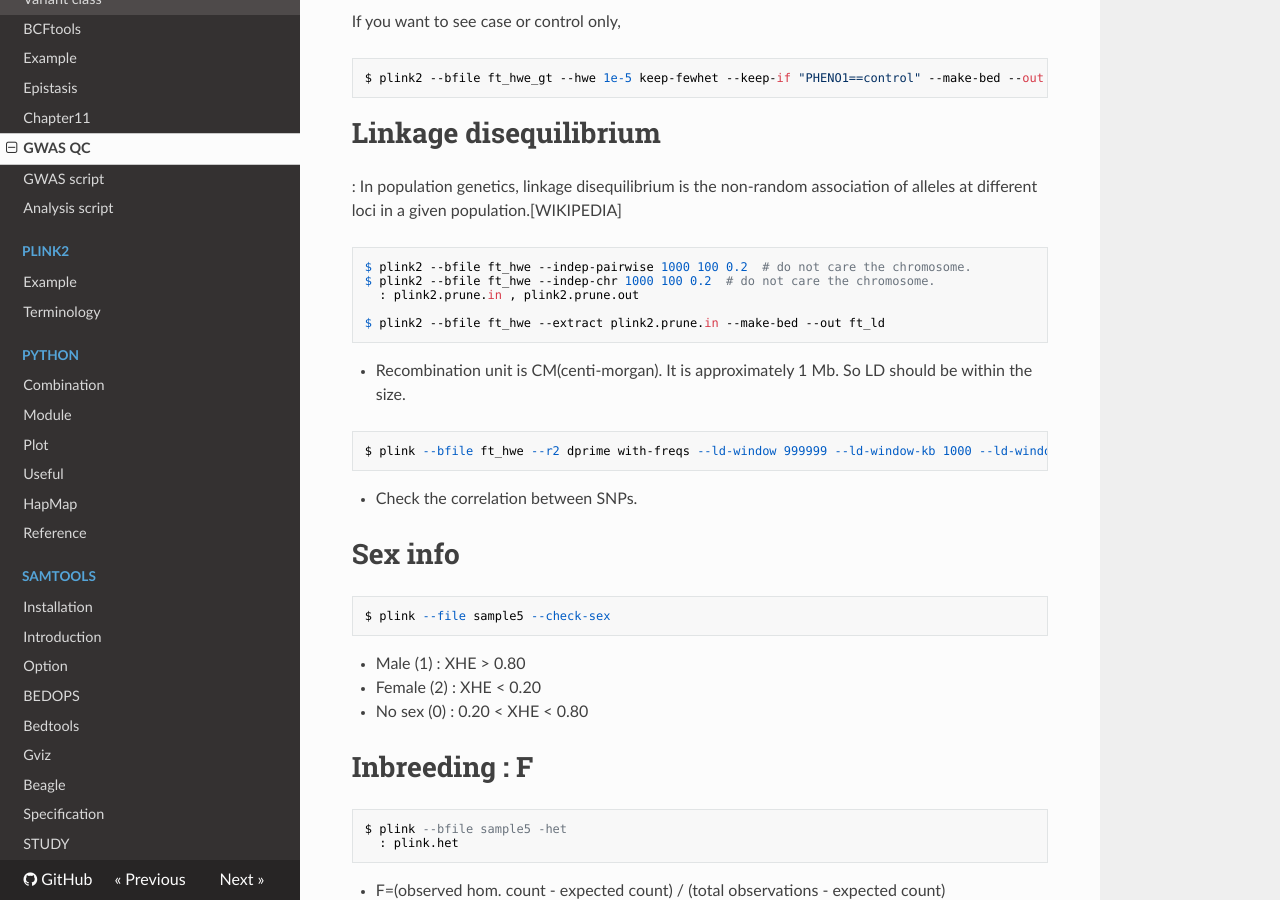
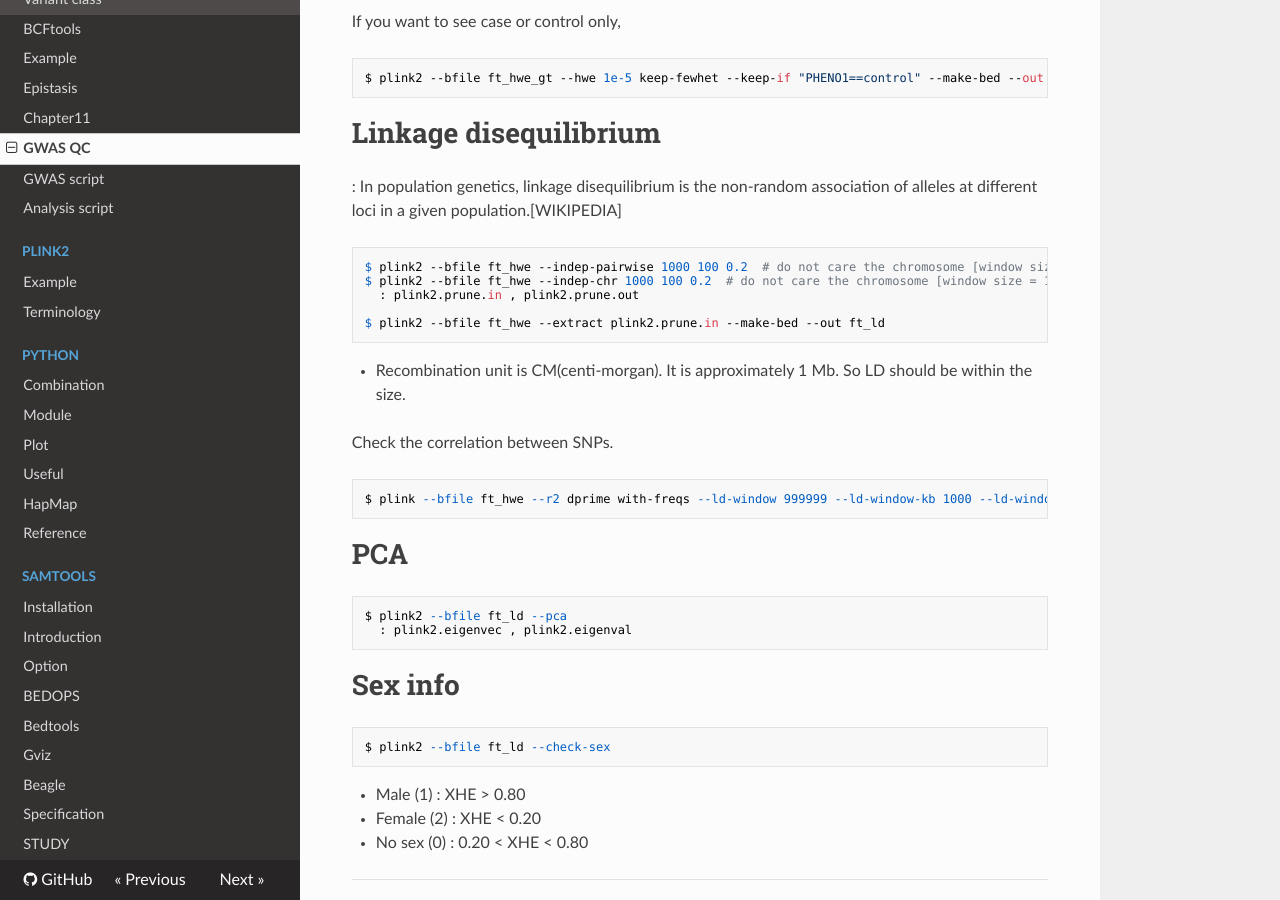
Before and after one commit to WonyoungCho/plink, an MkDocs documentation site: the page built from docs/GWAS.md, in a window 1280 px wide and 900 px high, scrolled down 1832 px. Built offline with MkDocs 1.6.1, drawn with Linux system fonts in a browser that asks for light colours; nearby versions of some CDN libraries; old or Windows-style settings are respelled for this version of MkDocs.

Commit message:
Update GWAS.md

````diff
--- a/docs/GWAS.md
+++ b/docs/GWAS.md
@@ -74,29 +74,37 @@ $ plink2 --bfile ft_hwe_gt --hwe 1e-5 keep-fewhet --keep-if "PHENO1==control" --
 # Linkage disequilibrium
 : In population genetics, linkage disequilibrium is the non-random association of alleles at different loci in a given population.[WIKIPEDIA]
 ```
-$ plink2 --bfile ft_hwe --indep-pairwise 1000 100 0.2  # do not care the chromosome.
-$ plink2 --bfile ft_hwe --indep-chr 1000 100 0.2  # do not care the chromosome.
+$ plink2 --bfile ft_hwe --indep-pairwise 1000 100 0.2  # do not care the chromosome [window size = 1000 kb].
+$ plink2 --bfile ft_hwe --indep-chr 1000 100 0.2  # do not care the chromosome [window size = 1000 kb].
   : plink2.prune.in , plink2.prune.out
 
 $ plink2 --bfile ft_hwe --extract plink2.prune.in --make-bed --out ft_ld
 ```
 - Recombination unit is CM(centi-morgan). It is approximately 1 Mb. So LD should be within the size.
 
-
+Check the correlation between SNPs.
 ```
 $ plink --bfile ft_hwe --r2 dprime with-freqs --ld-window 999999 --ld-window-kb 1000 --ld-window-r2 0.2 --out ft_ld
 ```
 
-- Check the correlation between SNPs.
+# PCA
+```
+$ plink2 --bfile ft_ld --pca
+  : plink2.eigenvec , plink2.eigenval
+```
 
 # Sex info
 ```
-$ plink --file sample5 --check-sex
+$ plink2 --bfile ft_ld --check-sex
 ```
 - Male (1) : XHE > 0.80
 - Female (2) : XHE < 0.20
 - No sex (0) : 0.20 < XHE < 0.80
 
+
+--------------------------------------------------------
+
+-----------------------------------------------------------
 
 # Inbreeding : F
 ```
````
